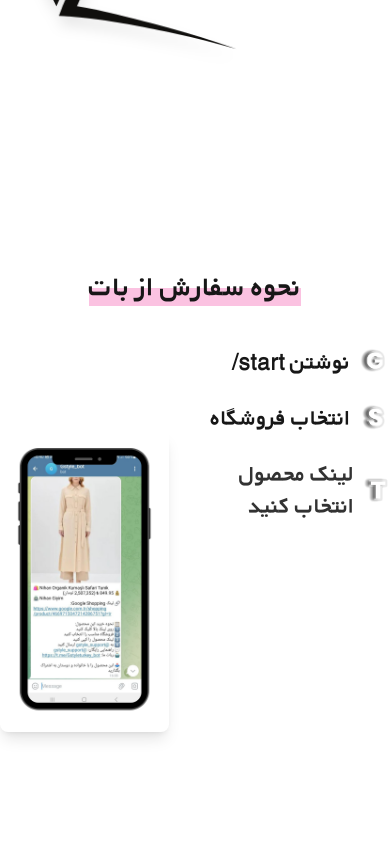
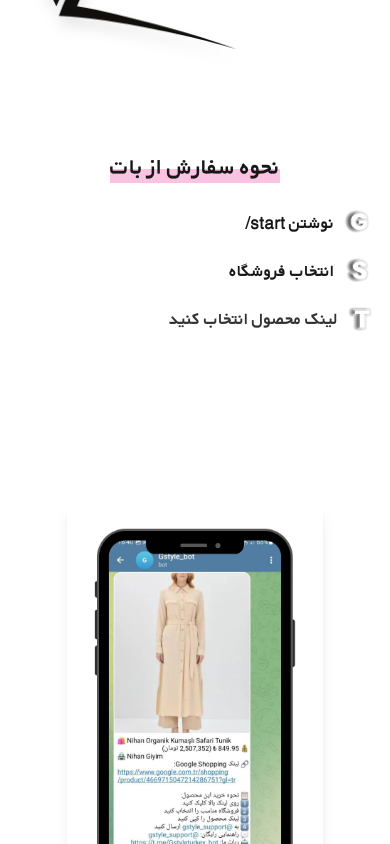
Before and after one commit to nimavisker1360/geymat, a Next.js app: page / in a window 390 px wide. Shown: the part 1080-1924 px from the top of the page. Built offline with nearby package versions, Linux system fonts and the light colour scheme.

Commit message:
change in OrdeSteps

```diff
--- a/src/app/page.tsx
+++ b/src/app/page.tsx
@@ -20,10 +20,12 @@ function FAQItem({ question, answer }: { question: string; answer: string }) {
       className={`py-6 px-4 md:px-8 flex flex-col cursor-pointer hover:bg-gray-50 transition border-b`}
       onClick={() => setOpen((prev) => !prev)}
     >
-      <div className="flex items-center justify-between w-full">
-        <span className="text-2xl text-gray-400">{open ? "⌃" : "⌄"}</span>
+      <div className="flex items-center gap-3 w-full">
+        <span className="text-2xl text-gray-400 flex-shrink-0">
+          {open ? "⌃" : "⌄"}
+        </span>
         <span
-          className={`text-lg md:text-xl font-bold ${
+          className={`text-lg md:text-xl font-bold flex-1 text-right ${
             open ? "text-gray-900" : "text-gray-700"
           }`}
           style={{ fontFamily: "BYekan" }}
@@ -33,7 +35,7 @@ function FAQItem({ question, answer }: { question: string; answer: string }) {
       </div>
       {open && (
         <div
-          className="mt-4 text-base text-gray-600 text-center md:text-right"
+          className="mt-4 text-base text-gray-600 text-right pr-8"
           style={{ fontFamily: "BYekan" }}
         >
           {answer}
--- a/src/components/ui/OrderSteps.tsx
+++ b/src/components/ui/OrderSteps.tsx
@@ -16,8 +16,8 @@ function useIntersectionObserver(options = {}) {
         setIsIntersecting(entry.isIntersecting);
       },
       {
-        threshold: 0.3,
-        rootMargin: "0px 0px -50px 0px",
+        threshold: 0.1,
+        rootMargin: "-20% 0px -20% 0px",
         ...options,
       }
     );
@@ -120,14 +120,24 @@ export default function OrderSteps() {
   // Smooth scroll to center the content when section becomes visible
   useEffect(() => {
     if (isVisible1 && !animationStarted) {
-      // Smooth scroll to center the content within the section
-      const contentDiv = document.getElementById("order-steps-content");
-      if (contentDiv) {
+      // Smooth scroll to center the section in the viewport
+      const section = document.getElementById("guide");
+      if (section) {
         setTimeout(() => {
-          contentDiv.scrollIntoView({
+          const rect = section.getBoundingClientRect();
+          const windowHeight = window.innerHeight;
+          const scrollTop =
+            window.pageYOffset || document.documentElement.scrollTop;
+          const targetScrollTop =
+            scrollTop + rect.top - windowHeight / 2 + rect.height / 2;
+
+          // Add offset for mobile to account for smaller screens
+          const isMobile = window.innerWidth < 768;
+          const mobileOffset = isMobile ? -50 : 0;
+
+          window.scrollTo({
+            top: targetScrollTop + mobileOffset,
             behavior: "smooth",
-            block: "center",
-            inline: "center",
           });
         }, 100);
       }
@@ -168,26 +178,30 @@ export default function OrderSteps() {
   return (
     <section
       id="guide"
-      className="w-full flex flex-col items-center justify-center py-16 bg-white relative overflow-hidden"
+      className="w-full flex flex-col items-center justify-center py-8 md:py-16 bg-white relative overflow-hidden"
       style={{
         scrollSnapAlign: "start",
         minHeight: "100vh",
         scrollSnapStop: "always",
+        display: "flex",
+        alignItems: "center",
+        justifyContent: "center",
       }}
     >
       {/* Title */}
       <h2
-        className="text-3xl md:text-5xl font-extrabold mb-10 text-center"
+        className="text-2xl md:text-3xl lg:text-5xl font-extrabold mb-6 md:mb-10 text-center px-4"
         style={{ fontFamily: "BYekan", fontWeight: "bold", lineHeight: "1.3" }}
       >
         <span className="underline-pink mx-2"> نحوه سفارش از بات</span>
       </h2>
       <div
         id="order-steps-content"
-        className="flex flex-row items-center justify-center gap-6 md:gap-12 w-full max-w-5xl relative"
+        className="flex flex-col md:flex-row items-center justify-center gap-6 md:gap-12 w-full max-w-5xl relative mx-auto px-4"
+        style={{ minHeight: "60vh" }}
       >
         {/* Sequential Images */}
-        <div className="relative flex items-center justify-center">
+        <div className="relative flex items-center justify-center order-2 md:order-1">
           {currentImageIndex >= 0 && currentImageIndex < images.length && (
             <div
               className={`transition-all duration-1000 ease-out ${
@@ -199,7 +213,7 @@ export default function OrderSteps() {
                 alt={`Step ${currentImageIndex + 1}`}
                 width={300}
                 height={600}
-                className="z-10 rounded-lg shadow-lg"
+                className="z-10 rounded-lg shadow-lg w-64 md:w-auto"
                 priority
               />
             </div>
@@ -207,7 +221,7 @@ export default function OrderSteps() {
         </div>
         {/* Steps List */}
         <ul
-          className="flex flex-col gap-6 text-2xl md:text-3xl font-bold text-right"
+          className="flex flex-col gap-4 md:gap-6 text-lg md:text-2xl lg:text-3xl font-bold text-right order-1 md:order-2 w-full md:w-auto"
           style={{ fontFamily: "BYekan", fontWeight: "bold" }}
         >
           <li
@@ -316,7 +330,7 @@ export default function OrderSteps() {
         alt="G logo"
         width={240}
         height={360}
-        className="hidden md:block absolute right-5 top-[55%] -translate-y-1/2 opacity-20 z-0 pointer-events-none select-none"
+        className="hidden lg:block absolute right-5 top-[55%] -translate-y-1/2 opacity-20 z-0 pointer-events-none select-none"
         style={{ filter: "blur(0.5px)" }}
       />
       {/* S.png decorative image on the far left */}
@@ -325,7 +339,7 @@ export default function OrderSteps() {
         alt="S logo"
         width={240}
         height={360}
-        className="hidden md:block absolute left-5 top-[20%] -translate-y-1/2 opacity-20 z-0 pointer-events-none select-none"
+        className="hidden lg:block absolute left-5 top-[20%] -translate-y-1/2 opacity-20 z-0 pointer-events-none select-none"
         style={{ filter: "blur(0.5px)" }}
       />
     </section>
--- a/src/components/ui/Testimonials.tsx
+++ b/src/components/ui/Testimonials.tsx
@@ -10,7 +10,7 @@ const testimonials = [
   {
     name: "مهسا",
     city: "تهران بزرگ",
-    text: "یویو کلی دغدغه که موقع سفارش دادن داشتم رو حل کرد. مرسی از تیم خوبتون، همیشه همینقدر خفن بمونین.",
+    text: "جی استایل کلی دغدغه که موقع سفارش دادن داشتم رو حل کرد. مرسی از تیم خوبتون، همیشه همینقدر خفن بمونین.",
     avatar: "/images/mahsa.png",
   },
   {
```
